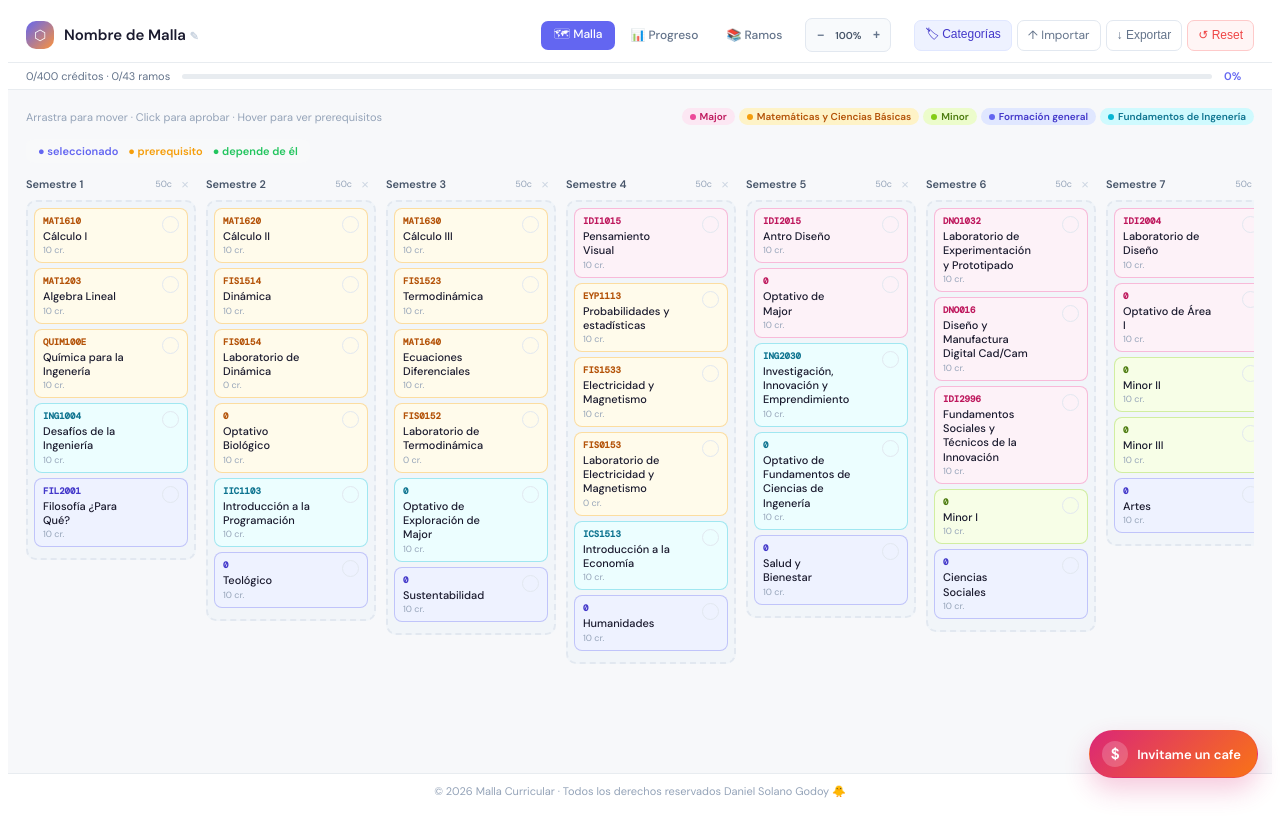
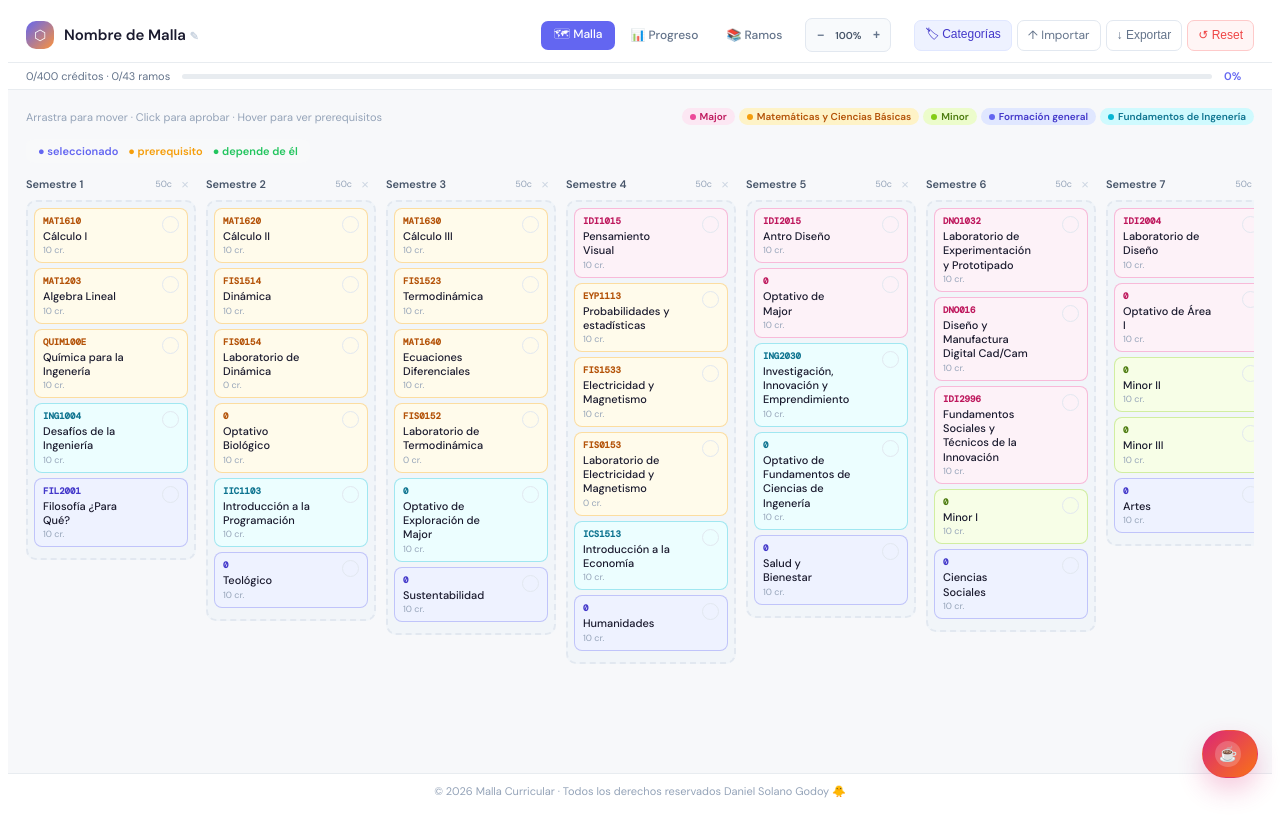
Before and after one commit to PLT-piwi/organizeUniversityMesh, a React (Vite) app: page / in a window 1280 px wide. Built offline with nearby package versions, Linux system fonts and the light colour scheme.

Commit message:
Update FloatingDonateButton.jsx

```diff
--- a/src/components/layout/FloatingDonateButton.jsx
+++ b/src/components/layout/FloatingDonateButton.jsx
@@ -50,8 +50,7 @@ export function FloatingDonateButton() {
         aria-label="Abrir opciones para apoyar el proyecto"
         aria-expanded={isOpen}
       >
-        <span className="donate-fab__icon">$</span>
-        <span className="donate-fab__text">Invitame un cafe</span>
+        <span className="donate-fab__icon" aria-hidden="true">☕</span>
       </button>
     </div>
   );
```
